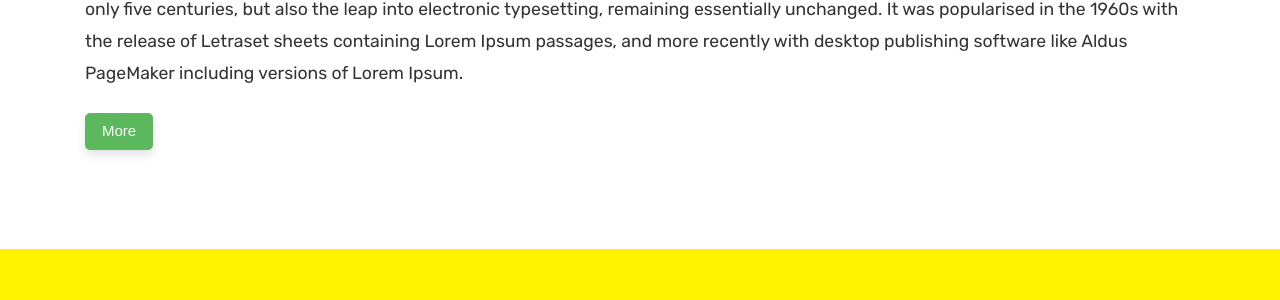
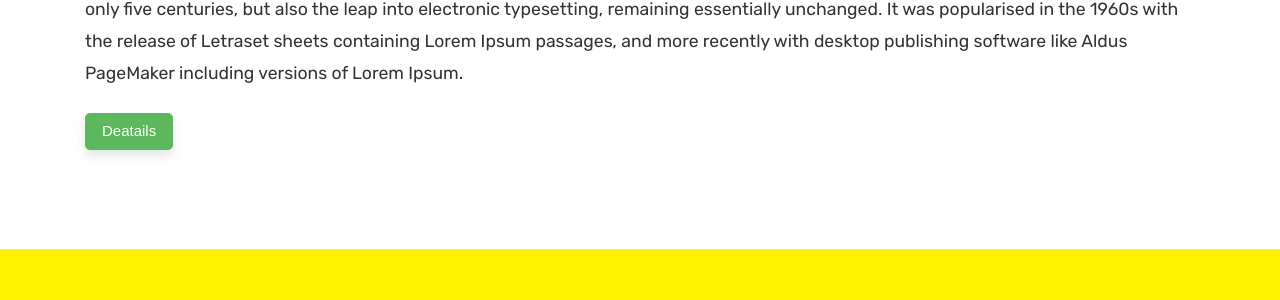
Before and after one commit to softtech71/softtech71.github.io, a Jekyll site: the page built from services.md, in a window 1280 px wide and 1211 px high. Shown: the part 269-569 px from the top of the window. Built offline with Jekyll 4.4.1, drawn with Linux system fonts in a browser that asks for light colours.

Commit message:
adde dservice page

```diff
--- a/services.md
+++ b/services.md
@@ -6,5 +6,4 @@ comments: true
 
 Lorem Ipsum is simply dummy text of the printing and typesetting industry. Lorem Ipsum has been the industry's standard dummy text ever since the 1500s, when an unknown printer took a galley of type and scrambled it to make a type specimen book. It has survived not only five centuries, but also the leap into electronic typesetting, remaining essentially unchanged. It was popularised in the 1960s with the release of Letraset sheets containing Lorem Ipsum passages, and more recently with desktop publishing software like Aldus PageMaker including versions of Lorem Ipsum.
 
-
-<button class="btn btn-success">More</button>
+<button class="btn btn-success" title="More Button">Deatails</button>
```
